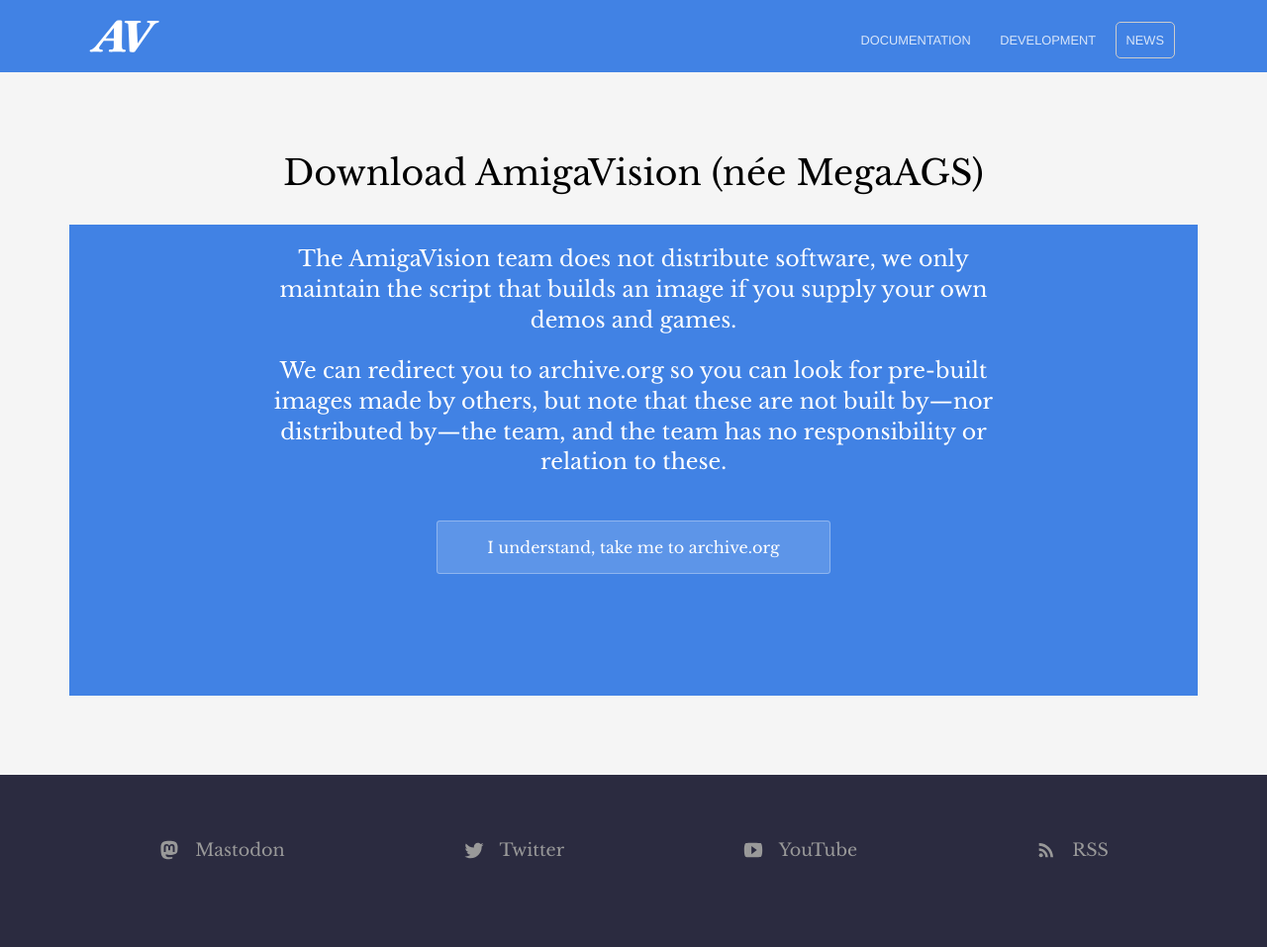
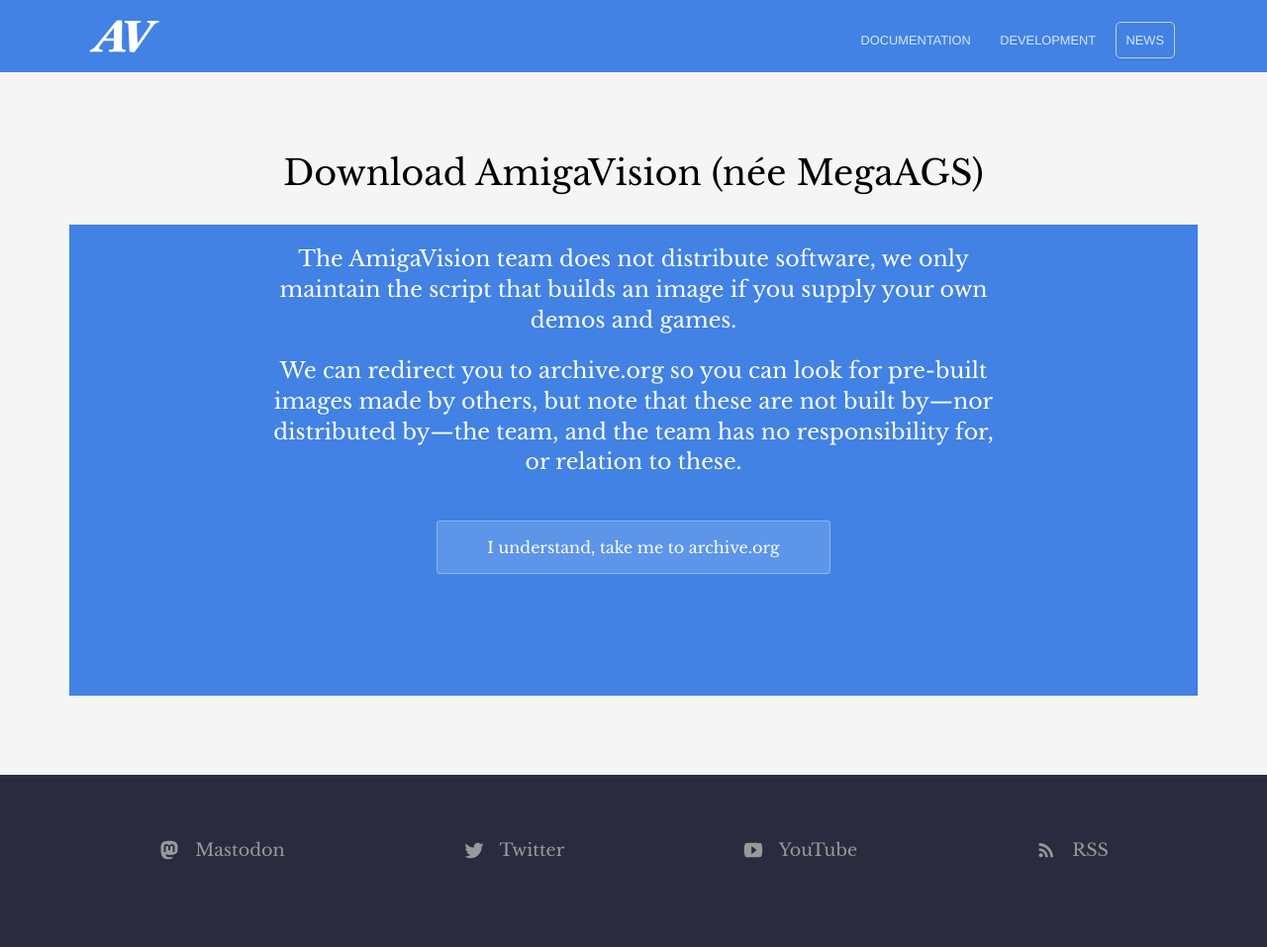
Before and after one commit to amigavision/amigavision.github.io, a Jekyll site: the page built from download.html, in a window 1280 px wide. Shown: the whole page at 99% size. Built offline with Jekyll 4.4.1, drawn with Linux system fonts in a browser that asks for light colours.

Commit message:
Update download.html

```diff
--- a/download.html
+++ b/download.html
@@ -7,7 +7,7 @@
 	<div class="text-container">
 		<p class="subtext editable">The AmigaVision team does not distribute software, we only maintain the script that builds an image if you supply your own demos and games.</p>
 
-		<p class="subtext editable"> We can redirect you to archive.org so you can look for pre-built images made by others, but note that these are not built by&mdash;nor distributed by&mdash;the team, and the team has no responsibility or relation to these.</p>
+		<p class="subtext editable"> We can redirect you to archive.org so you can look for pre-built images made by others, but note that these are not built by&mdash;nor distributed by&mdash;the team, and the team has no responsibility for, or relation to these.</p>
 
     <div class="cta button alt"><a target="_blank" href="https://archive.org/details/software?query=megaags">I understand, take me to archive.org</a></div>
   </div>
```
